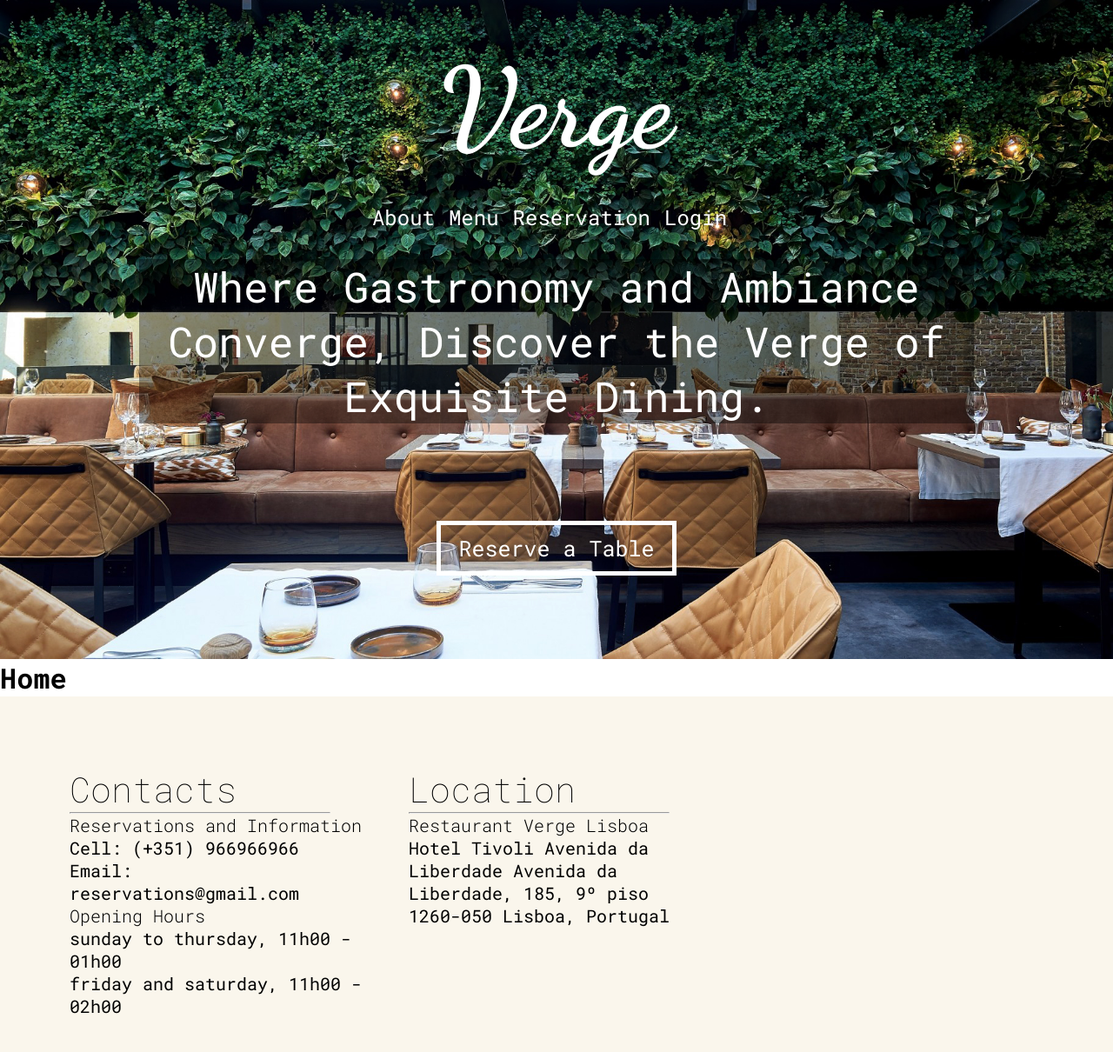
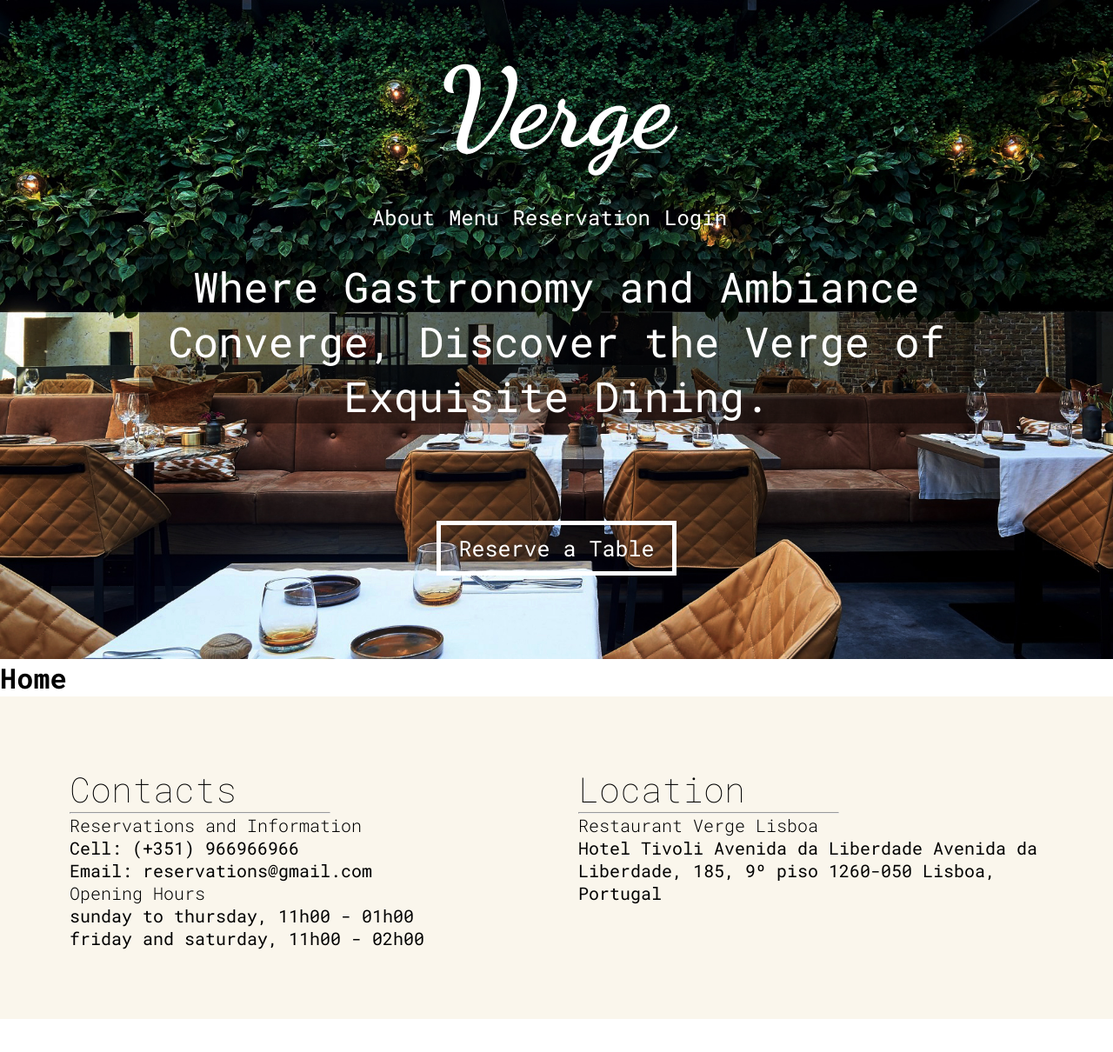
Before and after one commit to AlbertoAchegaLeitao/verge, a React (Create React App) app: page / in a window 1280 px wide. Shown: the top 1210 px of the page at 87% size. After the commit the page ends 1172 px from the top, so only its background shows below. Built offline with nearby package versions, Linux system fonts and the light colour scheme.

Commit message:
Comit before rebooting pc with problem to be safe.

```diff
--- a/src/components/footer/footerstyles.ts
+++ b/src/components/footer/footerstyles.ts
@@ -1,12 +1,18 @@
 import styled from "styled-components";
 
 export const FooterContainer = styled.div`
-  height: 500px;
   padding: 5rem 5rem;
   background-color: #faf6ec;
   display: grid;
-  grid-template-columns: 1fr 1fr 1fr;
+  grid-template-columns: repeat(
+    auto-fit,
+    minmax(300px, 1fr)
+  ); /* Change this line */
   grid-gap: 50px;
+
+  @media (max-width: 512px) {
+    padding: 5rem 2rem;
+  }
 `;
 
 export const Contacts = styled.div``;
--- a/src/components/navbar/styles.ts
+++ b/src/components/navbar/styles.ts
@@ -33,7 +33,6 @@ export const Logo = styled(Link)`
   @media (max-width: 600px) {
     font-size: 5rem;
   }
-
 `;
 
 export const StyledLink = styled(Link)`
@@ -57,6 +56,8 @@ export const Container = styled.header`
 
 export const HeroContainer = styled.div`
   padding: 0 10rem 2rem 10rem;
+
+  @media (max-width: 512px);
 `;
 
 export const Hero = styled.div`
```
Also changed, not shown: src/assets/images/header.jpg.
